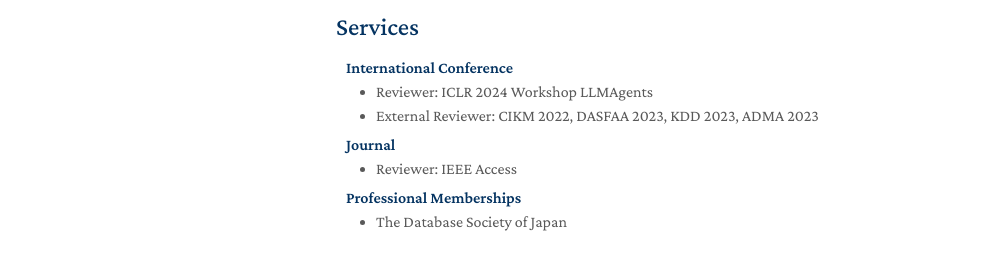
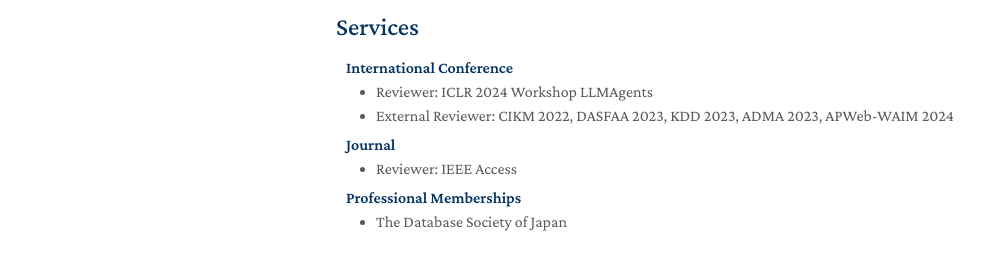
Before and after one commit to wuzengqing001225/wuzengqing001225.github.io, a Jekyll site: the page built from index.md, in a window 1280 px wide and 900 px high, scrolled down 1253 px. Shown: the part 587-857 px from the top of the window, without its empty margins (134-1139 px from the left). Built offline with Jekyll 4.4.1, drawn with Linux system fonts in a browser that asks for light colours; nearby versions of some CDN libraries; a style sheet for code colours, icons or effects is not loaded; our own code applies the rules of GitHub Pages for plain Markdown files.

Commit message:
Update services.md

```diff
--- a/_includes/services.md
+++ b/_includes/services.md
@@ -7,7 +7,7 @@
   <li><a href="http://iccv2021.thecvf.com/"><autocolor>IEEE/CVF International Conference on Computer Vision (ICCV) 2021</autocolor></a></li>
   <li><a href="https://eccv2022.ecva.net/"><autocolor>European Conference on Computer Vision (ECCV) 2022</autocolor></a></li> -->
   <li>Reviewer: ICLR 2024 Workshop LLMAgents</li>
-  <li>External Reviewer: CIKM 2022, DASFAA 2023, KDD 2023, ADMA 2023</li>
+  <li>External Reviewer: CIKM 2022, DASFAA 2023, KDD 2023, ADMA 2023, APWeb-WAIM 2024</li>
 </ul>
 
 <h4 style="margin:0 10px 0;">Journal</h4>
```
